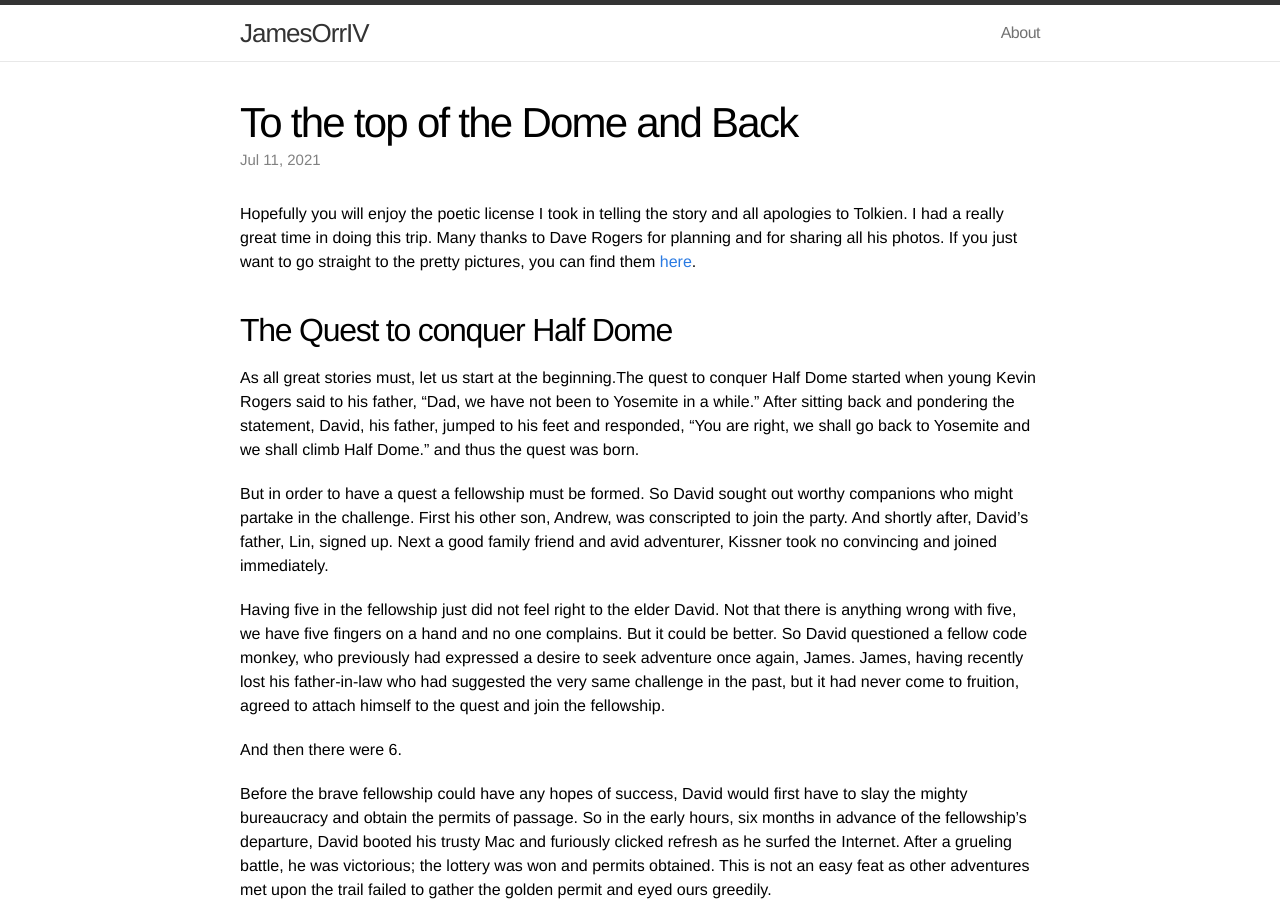
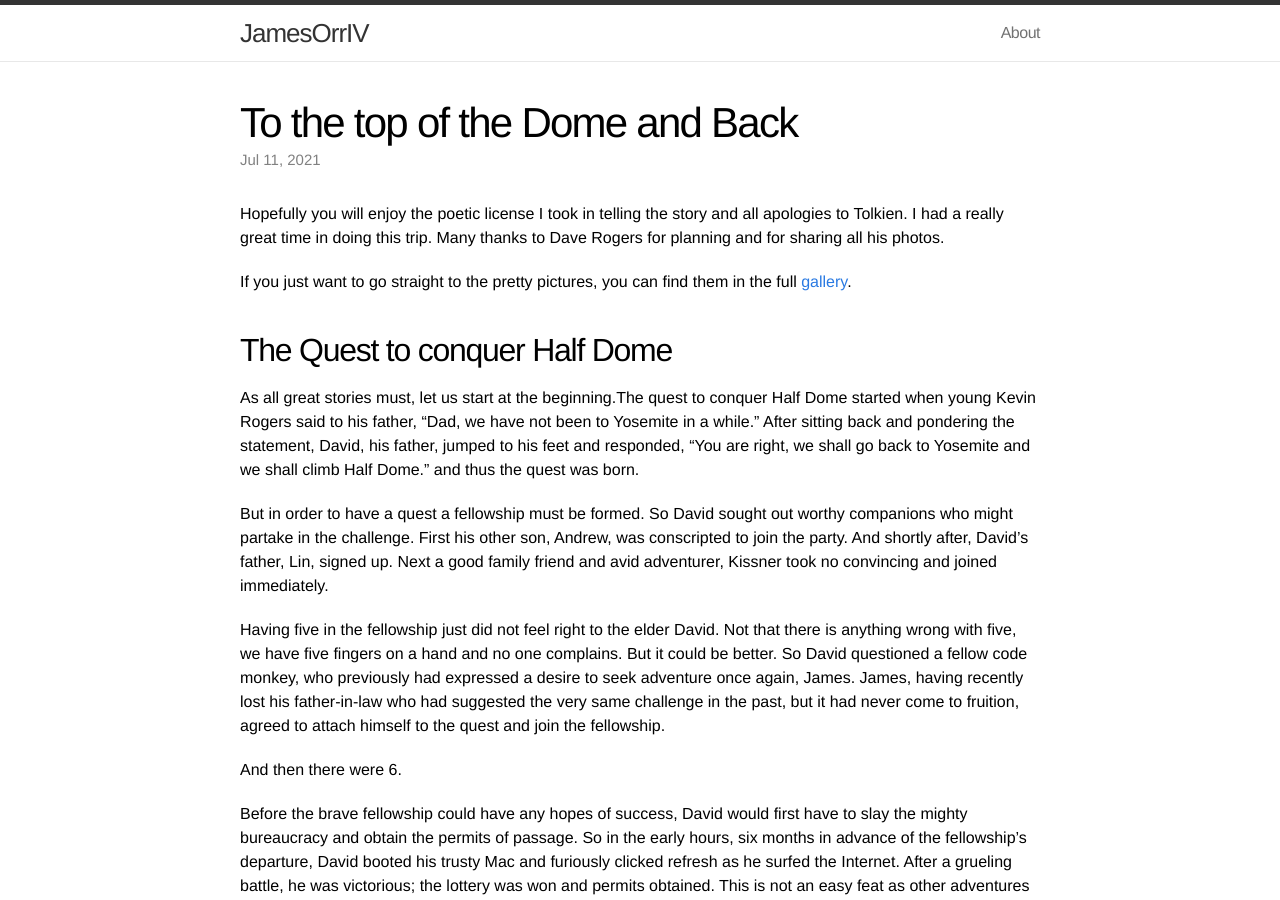
Before and after one commit to jamesorriv/jamesorriv.github.io, a Jekyll site: the page built from _posts/2021-07-11-halfdome.md, in a window 1280 px wide and 900 px high. Built offline with Jekyll 4.4.1, drawn with Linux system fonts in a browser that asks for light colours; some of the changed text lies outside the part shown.

Commit message:
Add gallery link at end. Fix a copyright. Tweak gallery link at the beginning.

```diff
--- a/_posts/2021-07-11-halfdome.md
+++ b/_posts/2021-07-11-halfdome.md
@@ -4,7 +4,9 @@ title:  To the top of the Dome and Back
 date:   2021-07-11 12:00:00
 categories: update
 ---
-Hopefully you will enjoy the poetic license I took in telling the story and all apologies to Tolkien. I had a really great time in doing this trip. Many thanks to Dave Rogers for planning and for sharing all his photos. If you just want to go straight to the pretty pictures, you can find them [here](https://photos.app.goo.gl/7MdjhZbchtjyKzEj9).
+Hopefully you will enjoy the poetic license I took in telling the story and all apologies to Tolkien. I had a really great time in doing this trip. Many thanks to Dave Rogers for planning and for sharing all his photos.
+
+If you just want to go straight to the pretty pictures, you can find them in the full [gallery](https://photos.app.goo.gl/7MdjhZbchtjyKzEj9).
 
 ## The Quest to conquer Half Dome
 
@@ -28,7 +30,7 @@ Upon arriving at Yosemite, the party headed to Glacier Point to reconnoiter the
 
 Half dome was immediately identified, as was Clouds Rest, a peak slightly behind Half Dome that would be conquered in the upcoming days.
 
-{% include image.html url="/assets/yosemite/1-_ROG0181.jpeg" description="Half Dome with Clouds Rest behind it. © 2021 David Rogers" %}
+{% include image.html url="/assets/yosemite/1-_ROG0181.jpeg" description="Half Dome with Clouds Rest behind it. ©2021 David Rogers" %}
 
 Nevada Falls was also seen, which would have to be crossed if the party expected to make it back again.
 
@@ -297,3 +299,5 @@ And then there were 6.
 After 39mi, 6 days, and summiting two peaks, the fellowship was disbanded. Their quest complete.
 
 {% include image.html  description="The fellowship setting out for the first day's hike. ©2021 David Rogers" url="/assets/yosemite/8-_ROG0342.jpeg" %}
+
+Full res and more pictures are available in the [gallery](https://photos.app.goo.gl/7MdjhZbchtjyKzEj9).
```
